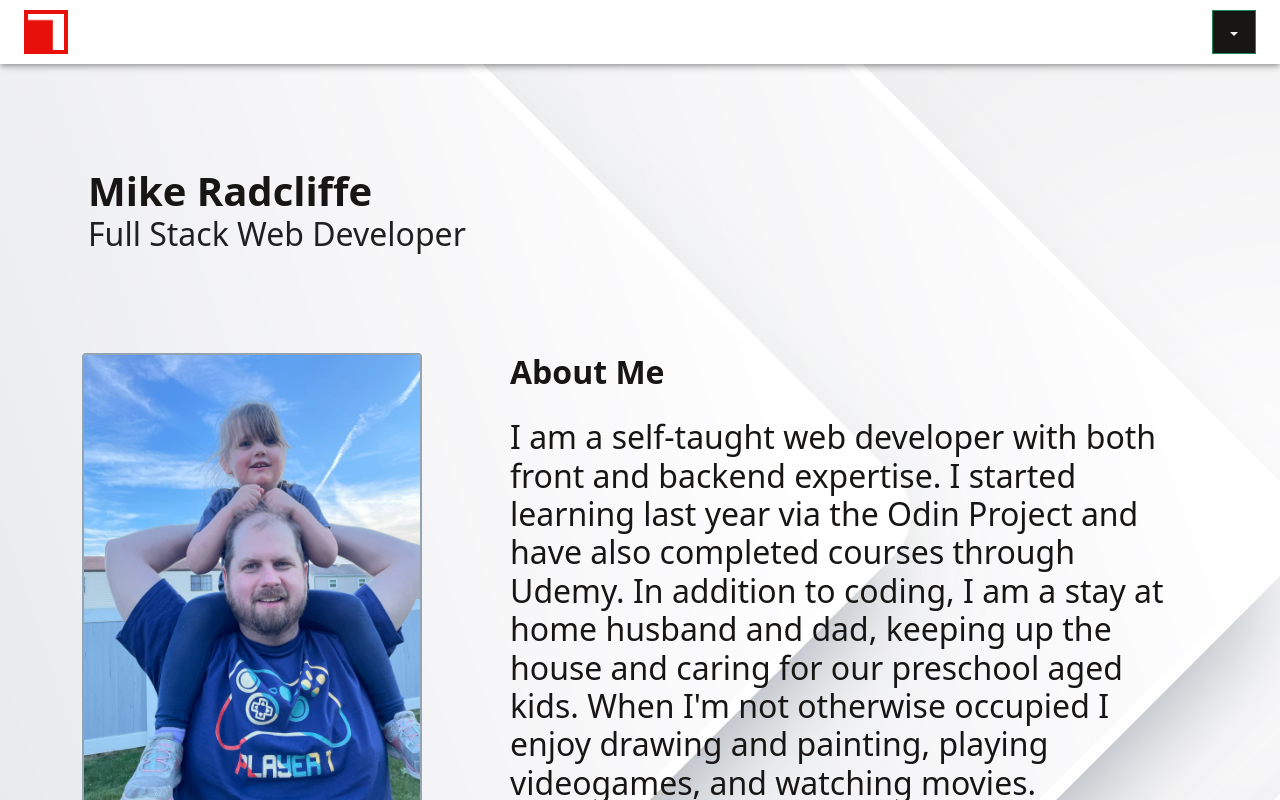
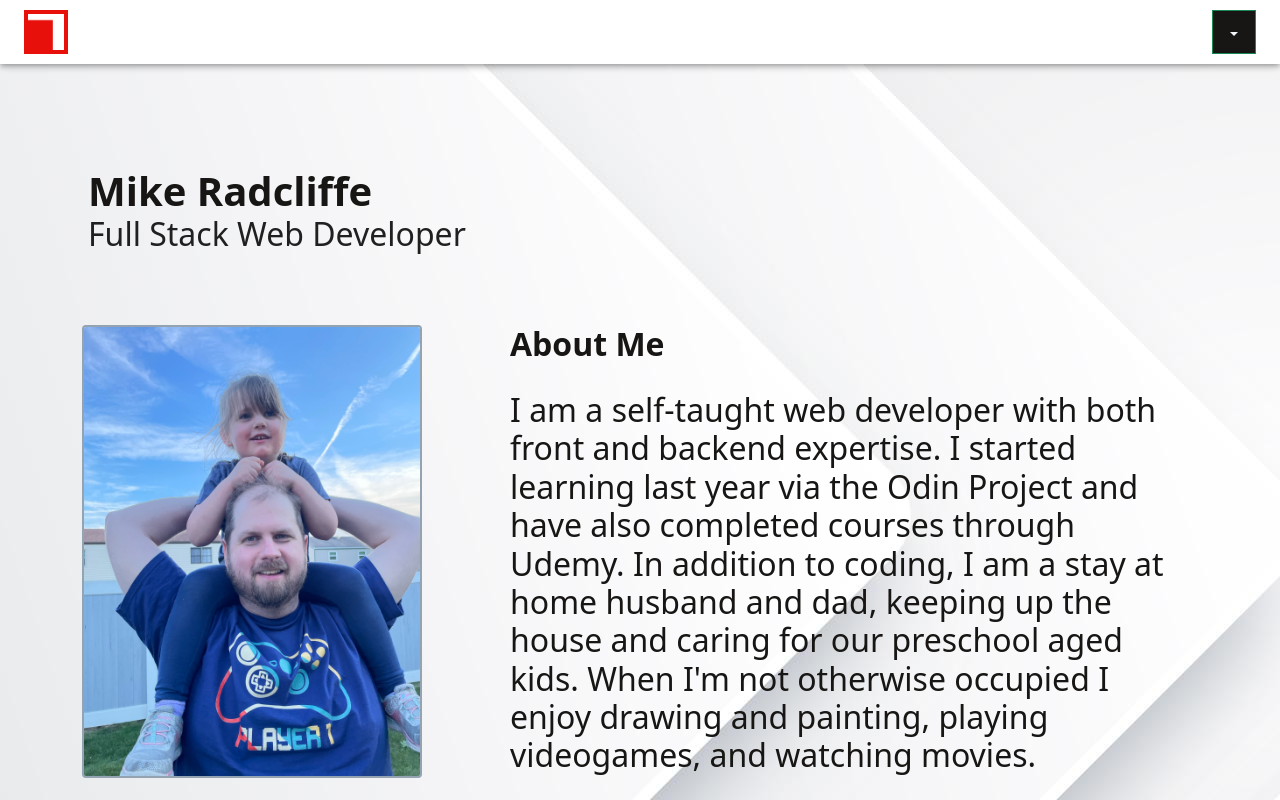
Before and after one commit to SlimPickens83/portfolio, a React (Vite) app: page / in a window 1280 px wide. Shown: the top 800 px of the page. Built offline with nearby package versions, Linux system fonts and the light colour scheme.

Commit message:
Minor Updates

```diff
--- a/src/components/Display.jsx
+++ b/src/components/Display.jsx
@@ -18,7 +18,7 @@ function Display() {
       <Container id="display">
         <Row className="displayRow" style={{ gap: 64, marginBottom: 120 }}>
           <Col className="imageColumn">
-            <Image src={portrait} fluid style={{ border: `2px solid ${colors.grey}`, borderRadius: "4px" }} />
+            <Image src={portrait} fluid style={{ aspectRatio: 3 / 4, border: `2px solid ${colors.grey}`, borderRadius: "4px" }} />
           </Col>
           <Col className="textColumn">
             <Typography variant="h2" style={{ fontWeight: "bold", color: `${colors.primary}`, marginBottom: 24 }}>
--- a/src/components/HomeGuest.jsx
+++ b/src/components/HomeGuest.jsx
@@ -68,7 +68,7 @@ function HomeGuest(props) {
           <Typography variant="h1" color={colors.primary} style={{ fontWeight: "bold", marginTop: 56 }}>
             Mike Radcliffe
           </Typography>
-          <Typography variant="h2" style={{ marginBottom: 100 }}>
+          <Typography variant="h2" style={{ marginBottom: 72 }}>
             Full Stack Web Developer
           </Typography>
         </div>
```
